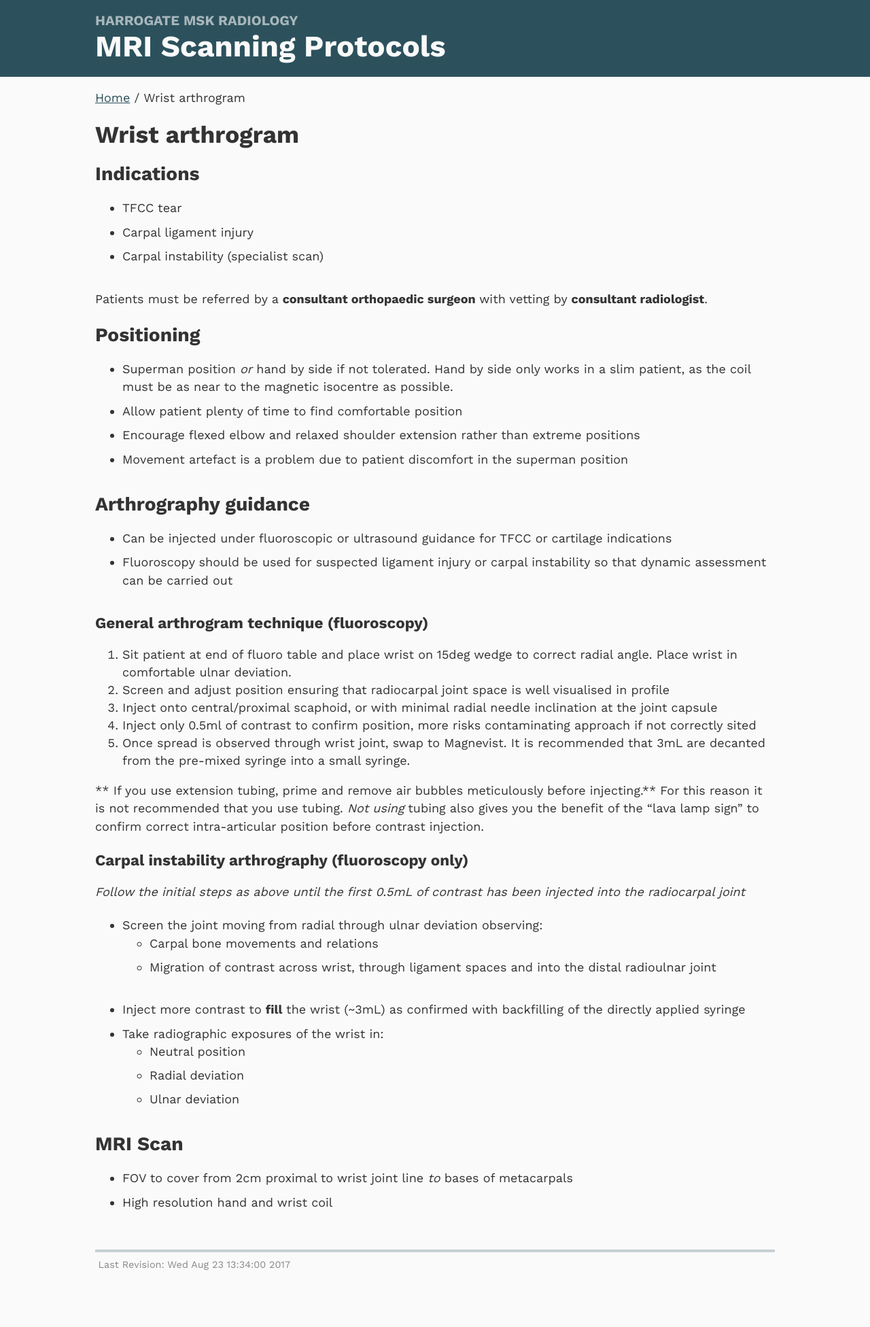
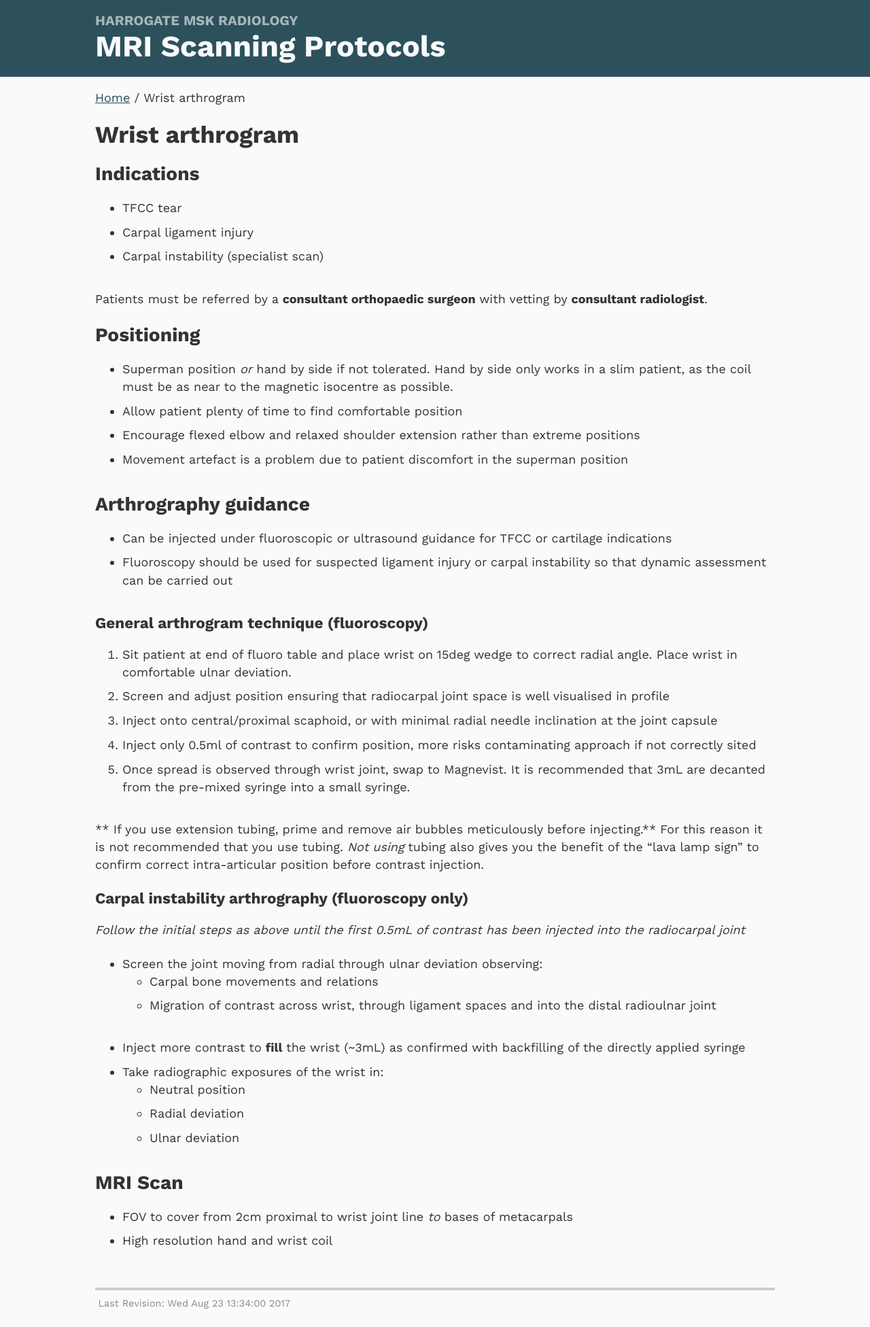
Before and after one commit to harrogatemsk/harrogatemsk.github.io, a Jekyll site: the page built from _protocols/wrist-arthrogram.md, in a window 1280 px wide. Shown: the whole page at 68% size. Built offline with Jekyll 4.4.1, drawn with Linux system fonts in a browser that asks for light colours; before the commit the page ends 1896 px from its top, so only the background shows below that.

Commit message:
Update style.scss

```diff
--- a/assets/css/style.scss
+++ b/assets/css/style.scss
@@ -137,8 +137,8 @@ ul.breadcrumbs li { list-style: none; display: inline-block; }
 	}
 }
 
-ul { margin-bottom: 2em; }
-ul li { margin-bottom: 1%; }
+ol, ul { margin-bottom: 2em; }
+ol li, ul li { margin-bottom: 1%; }
 
 .list {
 	padding: 0.5em 0.25em;
```
